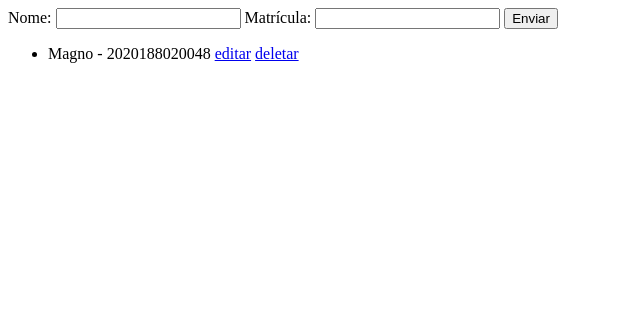
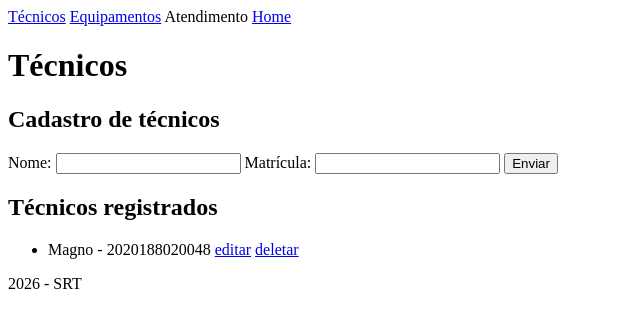
Before and after one commit to EduardoMagnoSS/Projeto_final, a Django app: page /tecnico/ in a window 1280 px wide. Shown: the top 328 px of the page, without its empty margins (0-640 px from the left). Run offline with Django 5.2, Linux system fonts and the light colour scheme; data comes from the database, SQL or seed files in the repository; both versions use the stored data as it was after the commit.

Commit message:
adicionado html base para outras páginas

```diff
--- a/equipamentos/templates/editar_equip.html
+++ b/equipamentos/templates/editar_equip.html
@@ -8,6 +8,7 @@
 </head>
 
 <body>
+  <main>
     <form action="{% url 'update_equip' equipamento.id%}" method="POST">
       {% csrf_token %}
       <label for="tombo">Tombo:</label>
@@ -29,6 +30,7 @@
       <input type="number" name="id_remoto" value="{{equipamento.id_remoto}}">
 
       <button type="submit">Atualizar</button>
+  </main>
 </body>
 
 </html>
--- a/home/templates/home.html
+++ b/home/templates/home.html
@@ -1,15 +1,4 @@
-<!DOCTYPE html>
-<html lang="pt-br">
-<head>
-    <meta charset="UTF-8">
-    <meta name="viewport" content="width=device-width, initial-scale=1.0">
-    <title>Página inicial</title>
-</head>
-<body>
-  <header>
-    <nav><a href="{% url 'tecnico' %}">Técnicos</a></nav>
-    <nav><a href="{% url 'equipamentos' %}">Equipamentos</a></nav>
-    <nav><a>Atendimento</a></nav>
-  </header>
-</body>
-</html>
+{% extends "base.html" %}
+{% block title %}Página inicial{% endblock %}
+{% block content %}
+{% endblock %}
--- a/home/urls.py
+++ b/home/urls.py
@@ -3,5 +3,5 @@ from .views import home
 
 urlpatterns = [
 
-    path('', home)
+    path('', home, name ="home")
 ]
--- a/projeto_final/settings.py
+++ b/projeto_final/settings.py
@@ -58,7 +58,7 @@ ROOT_URLCONF = 'projeto_final.urls'
 TEMPLATES = [
     {
         'BACKEND': 'django.template.backends.django.DjangoTemplates',
-        'DIRS': [],
+        'DIRS': [BASE_DIR / "templates"],
         'APP_DIRS': True,
         'OPTIONS': {
             'context_processors': [
--- a/tecnico/templates/tecnico/tecnico.html
+++ b/tecnico/templates/tecnico/tecnico.html
@@ -1,25 +1,25 @@
-<!DOCTYPE html>
-<html lang="pt-br">
+{% extends "home.html" %}
+{% block title %}Técnico{% endblock %}
+{% block content %}
+<h1>Técnicos</h1>
+<header>
 
-<head>
-  <meta charset="UTF-8">
-  <meta name="viewport" content="width=device-width, initial-scale=1.0">
-  <title>Cadastro de técnico</title>
-</head>
-
-<body>
-
+</header>
+<section>
+  <h2>Cadastro de técnicos</h2>
   <form action="{% url 'salvar' %}" method="POST">
     {% csrf_token %}
     <label for="nome">Nome:</label>
     <input type="text" name="nome">
 
-    <label for="matricula">Matrícula: </label>
+    <label for="matricula">Matrícula:</label>
     <input type="text" name="matricula">
 
     <button type="submit">Enviar</button>
   </form>
-
+</section>
+<section>
+  <h2>Técnicos registrados</h2>
   <ul>
     {% for tecnico in tecnicos %}
     <li>
@@ -29,7 +29,5 @@
     </li>
     {% endfor %}
   </ul>
-
-</body>
-
-</html>
+</section>
+{% endblock %}
--- /dev/null
+++ b/templates/base.html
@@ -0,0 +1,28 @@
+<!DOCTYPE html>
+<html lang="pt-br">
+
+<head>
+  <meta charset="UTF-8">
+  <meta name="viewport" content="width=device-width, initial-scale=1.0">
+  <title>{% block title %}Page{% endblock %}</title>
+</head>
+
+<body>
+  <header>
+    <nav>
+      <a href="{% url 'tecnico' %}">Técnicos</a>
+      <a href="{% url 'equipamentos' %}">Equipamentos</a>
+      <a>Atendimento</a>
+      <a href="{% url 'home' %}">Home</a>
+    </nav>
+  </header>
+  <main>
+    {% block content %}
+    {% endblock %}
+  </main>
+  <footer>
+    <p>2026 - SRT</p>
+  </footer>
+</body>
+
+</html>
```
Also changed, not shown: equipamentos/templates/equipamentos.html (+4 -15 lines), tecnico/templates/tecnico/editar.html (+6 -1 lines), db.sqlite3. Lines whose indentation alone changed are shown as unchanged.
